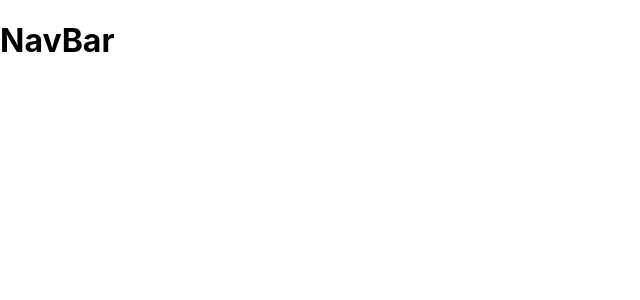
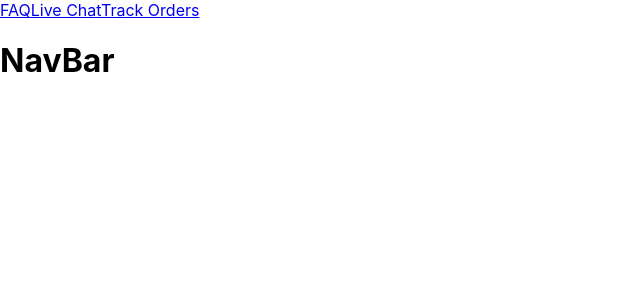
Before and after one commit to saraHumphries/AND-digital-second-interview-task, a React (Create React App) app in the folder client_side_golden_shoes_app/: page /stock/1/1/1 in a window 1280 px wide. Shown: the top 300 px of the page, without its empty margins (0-640 px from the left). Built offline with nearby package versions, Linux system fonts and the light colour scheme.

Commit message:
adds nav bar and top bar

```diff
--- a/client_side_golden_shoes_app/src/App.js
+++ b/client_side_golden_shoes_app/src/App.js
@@ -2,19 +2,20 @@
 import './App.css';
 import StockContainer from './containers/StockContainer';
 import HomePage from './components/HomePage';
+import TopBar from './components/TopBar';
 import NavBar from './components/NavBar';
-import {BrowserRouter as Router, Switch, Route, Link} from 'react-router-dom';
+import {BrowserRouter as Router, Switch, Route} from 'react-router-dom';
 
 function App() {
   return (
     <Router>
       <div id="whole-app">
+        <TopBar></TopBar>
         <NavBar></NavBar>
         <Switch>
           <Route path = '/' exact component={HomePage}></Route>
           <Route path = '/stock' exact component={StockContainer}></Route>
         </Switch>
-
       </div>
     </Router>
   );
--- /dev/null
+++ b/client_side_golden_shoes_app/src/components/TopBar.js
@@ -0,0 +1,12 @@
+
+const TopBar = function() {
+    return (
+        <nav id="nav-bar">
+                <a href='/'>FAQ</a>
+                <a href='/'>Live Chat</a>
+                <a href='/'>Track Orders</a>
+        </nav>
+    );
+};
+
+export default TopBar;
```
